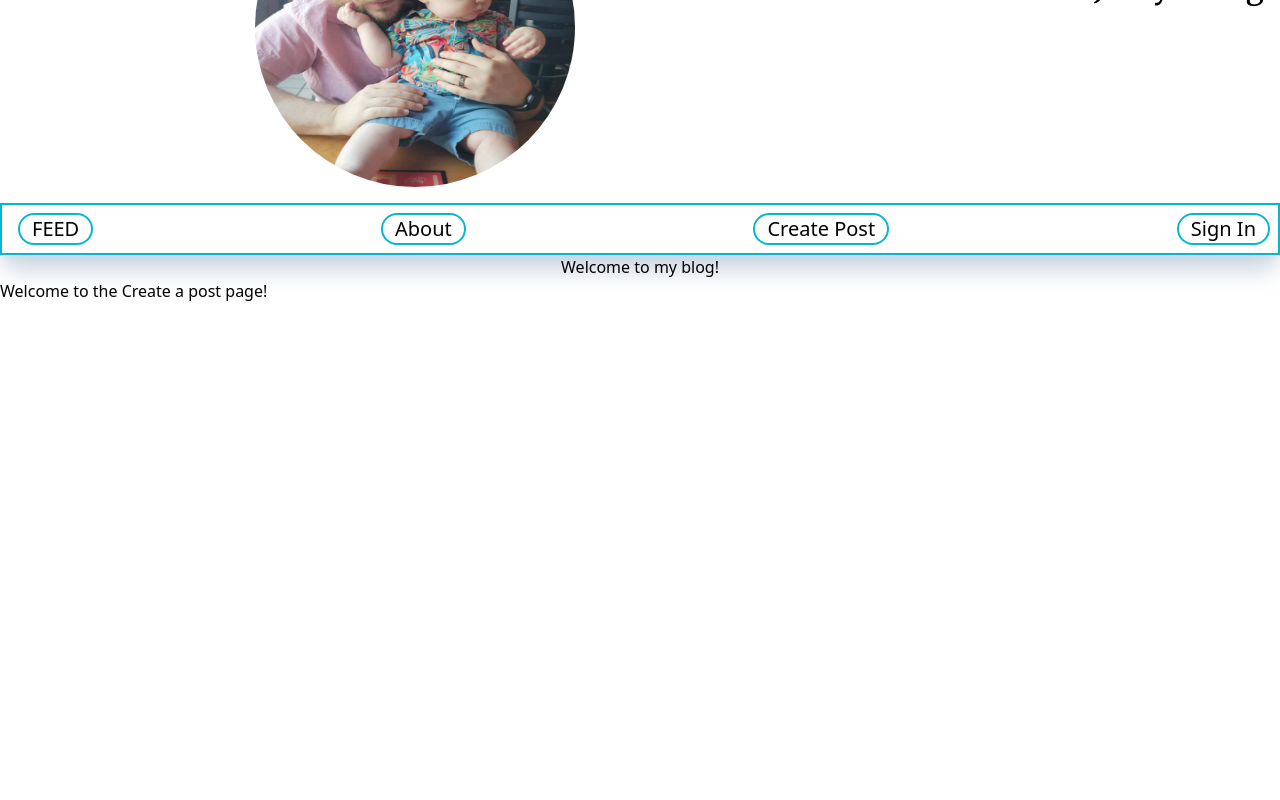
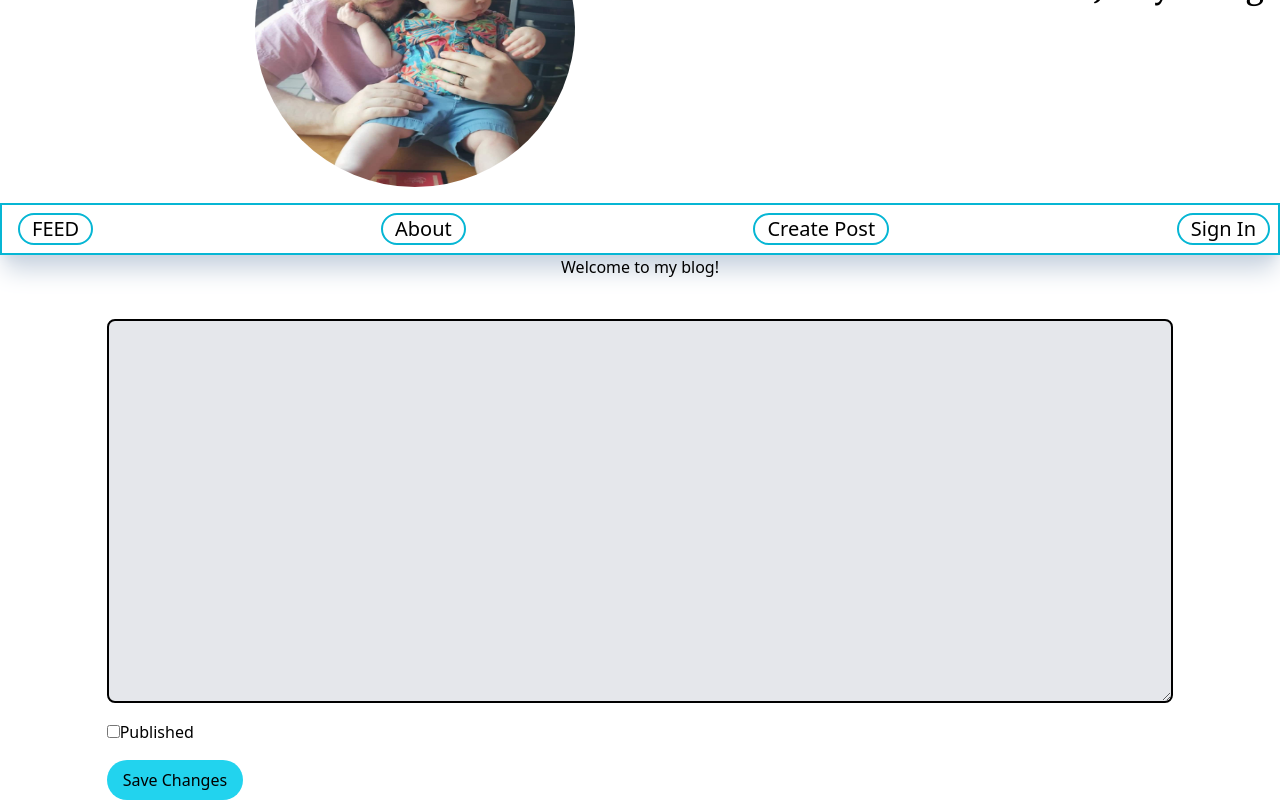
Before and after one commit to njandersen/personal-blogv2-frontend, a React (Vite) app: page /create in a window 1280 px wide. Shown: the part 213-1013 px from the top of the page. Before the commit the page ends 800 px from the top, so only its background shows below. Built offline with nearby package versions, Linux system fonts and the light colour scheme.

Commit message:
add structure for create post page

```diff
--- a/package.json
+++ b/package.json
@@ -11,7 +11,9 @@
   "dependencies": {
     "react": "^18.2.0",
     "react-dom": "^18.2.0",
+    "react-hook-form": "^7.39.1",
     "react-icons": "^4.6.0",
+    "react-markdown": "^8.0.3",
     "react-router-dom": "^6.4.2"
   },
   "devDependencies": {
--- a/src/pages/CreatePost.jsx
+++ b/src/pages/CreatePost.jsx
@@ -1,5 +1,57 @@
+import ReactMarkdown from "react-markdown";
+import { useForm } from "react-hook-form";
+
 function CreatePost() {
-  return <h1>Welcome to the Create a post page!</h1>;
+  const { register, handleSubmit, reset, watch, formState } = useForm({
+    defaultValues: {},
+    mode: "onChange",
+  });
+
+  const { errors, isDirty, isValid } = formState;
+
+  function createPost({ data }) {
+    console.log(data);
+  }
+
+  return (
+    <form
+      onSubmit={handleSubmit(createPost)}
+      className="rounded-md flex felx-col justify-center items-center mt-10"
+    >
+      {/* <div>
+        <ReactMarkdown>{watch("content")}</ReactMarkdown>
+      </div> */}
+      <div className=" w-5/6 h-96">
+        <textarea
+          className="w-full h-full border-2 border-black bg-gray-200 p-3 rounded-lg"
+          name="content"
+          {...register("content", {
+            required: "Content is required",
+            minLength: { value: 10, message: "Content is too short" },
+            maxLength: { value: 20000, message: "Content is too long!" },
+          })}
+        ></textarea>
+
+        <fieldset>
+          <input
+            className="mt-4"
+            name="published"
+            type="checkbox"
+            {...register("published")}
+          />
+          <label>Published</label>
+        </fieldset>
+
+        <button
+          type="submit"
+          className="bg-cyan-400 py-2 px-4 rounded-full mt-4 "
+          disabled={!isDirty || !isValid}
+        >
+          Save Changes
+        </button>
+      </div>
+    </form>
+  );
 }
 
 export default CreatePost;
```
Also changed, not shown: 1 other file (tests, documents, lock files or other folders).
